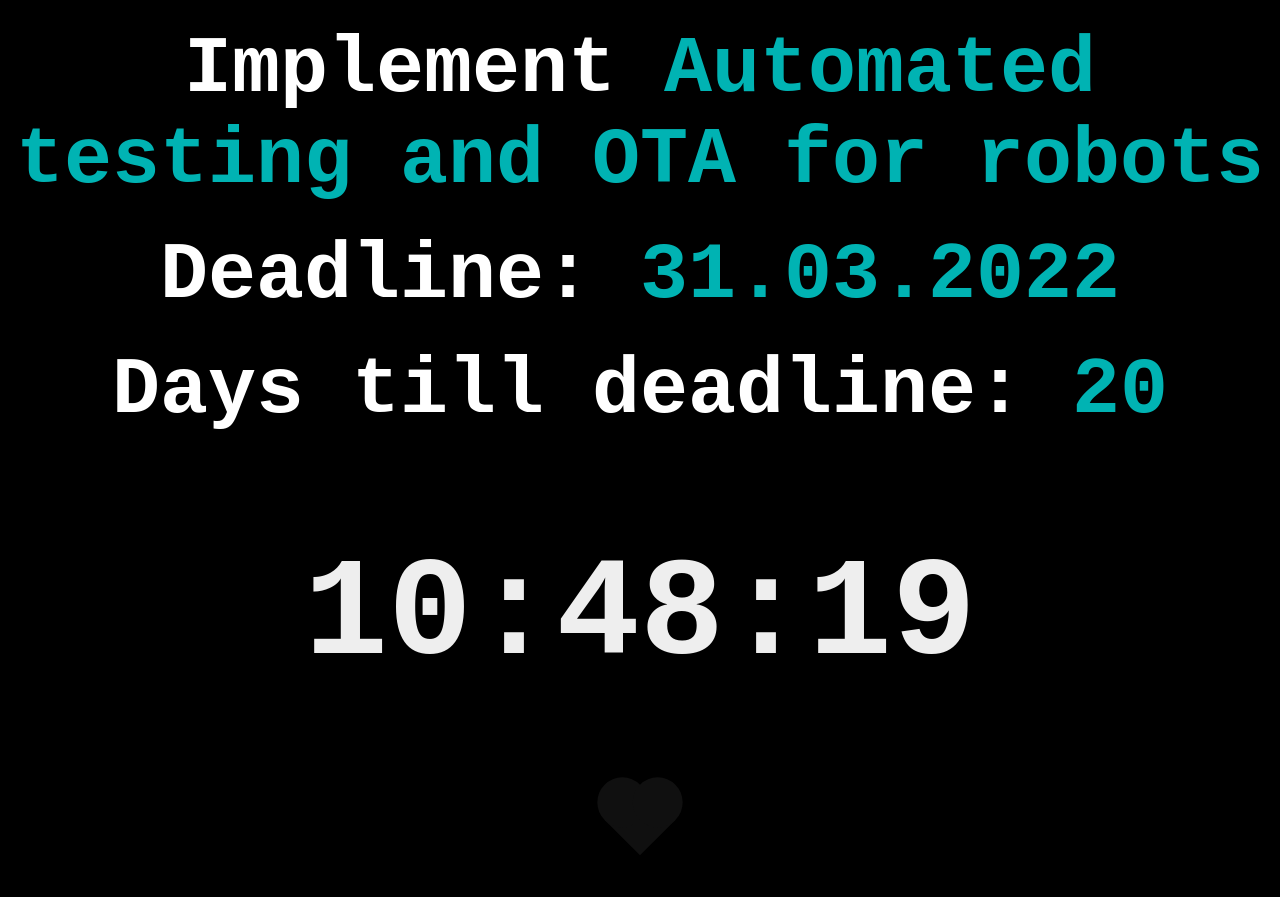
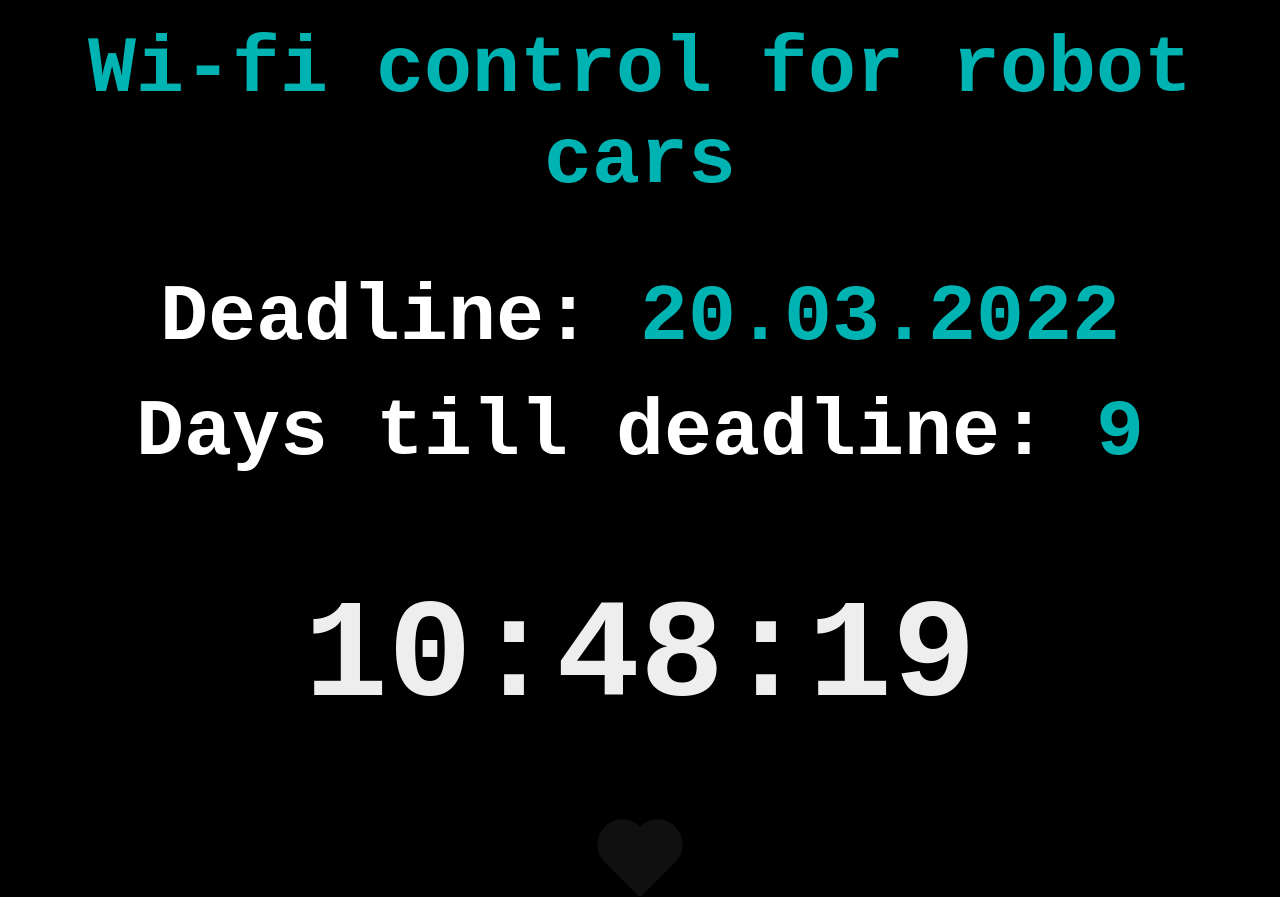
Before and after one commit to Trimple/Web-design-learning, a website: page index.html in a window 1280 px wide. Before the commit the page ends 855 px from the top, so only its background shows below. Drawn offline with Linux system fonts and the light colour scheme.

Commit message:
Small index update

```diff
--- a/index.html
+++ b/index.html
@@ -6,7 +6,7 @@
         <script>
 
             function myFunction() {
-                let deadlineDate = "2022-03-31T00:03:00"
+                let deadlineDate = "2022-03-20T00:03:00"
 
                 let testDate = new Date(deadlineDate);
                 let day = testDate.getDate();
@@ -23,8 +23,8 @@
         </script>
     </head>
     <body onload="myFunction()">
-
-        <div class="additional_text">Implement <span style="color:cyan; opacity: 70%;">Automated testing and OTA for robots</span></div>
+        <div class="additional_text"> <span style="color:cyan; opacity: 70%;">Wi-fi control for robot cars</span></div><br>
+        <!-- <div class="additional_text"></div> -->
         <div class="additional_text">Deadline: <span id="deadlineDate" style="color:cyan; opacity: 70%;"></span>
         </div>
         <div class="additional_text">Days till deadline: <span id="number_of_days" style="color:cyan; opacity:70%;"></span>
```
